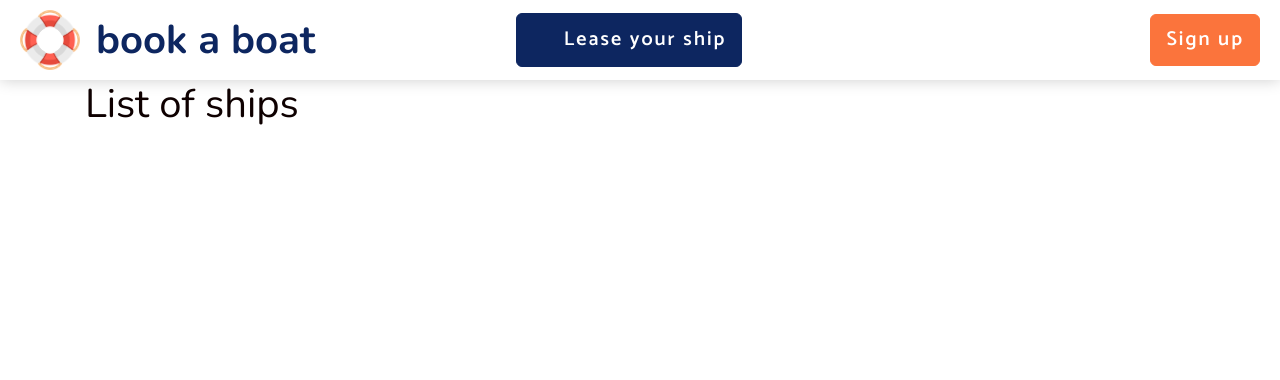
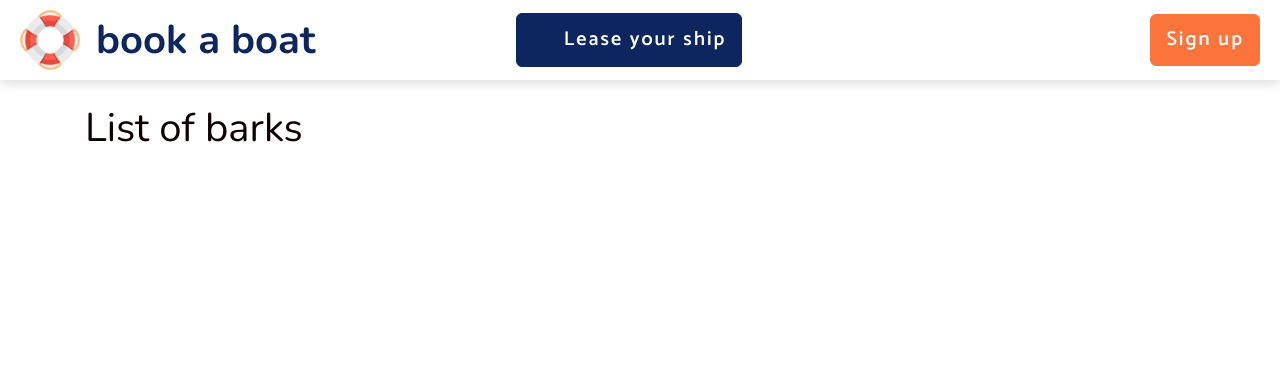
Before and after one commit to ThibautBaissac/book_a_boat, a Rails app: the page made by app/views/ships/index.html.erb in a window 1280 px wide. Shown: the top 380 px of the page. Run offline with Rails 7, Linux system fonts and the light colour scheme; data comes from the database, SQL or seed files in the repository; style sheets or scripts are compiled from the project's sources; some libraries are stand-ins or nearby versions.

Commit message:
list of ships

```diff
--- a/app/views/ships/index.html.erb
+++ b/app/views/ships/index.html.erb
@@ -1,5 +1,5 @@
 <div class='container'>
-  <h1>List of ships</h1>
+  <h1 class="mt-4">List of barks</h1>
   <div class="row row-cols-4 justify-content-center">
     <% @ships.each do |ship| %>
       <div class="card col mx-4 mb-4" style="width: 18rem;">
```
